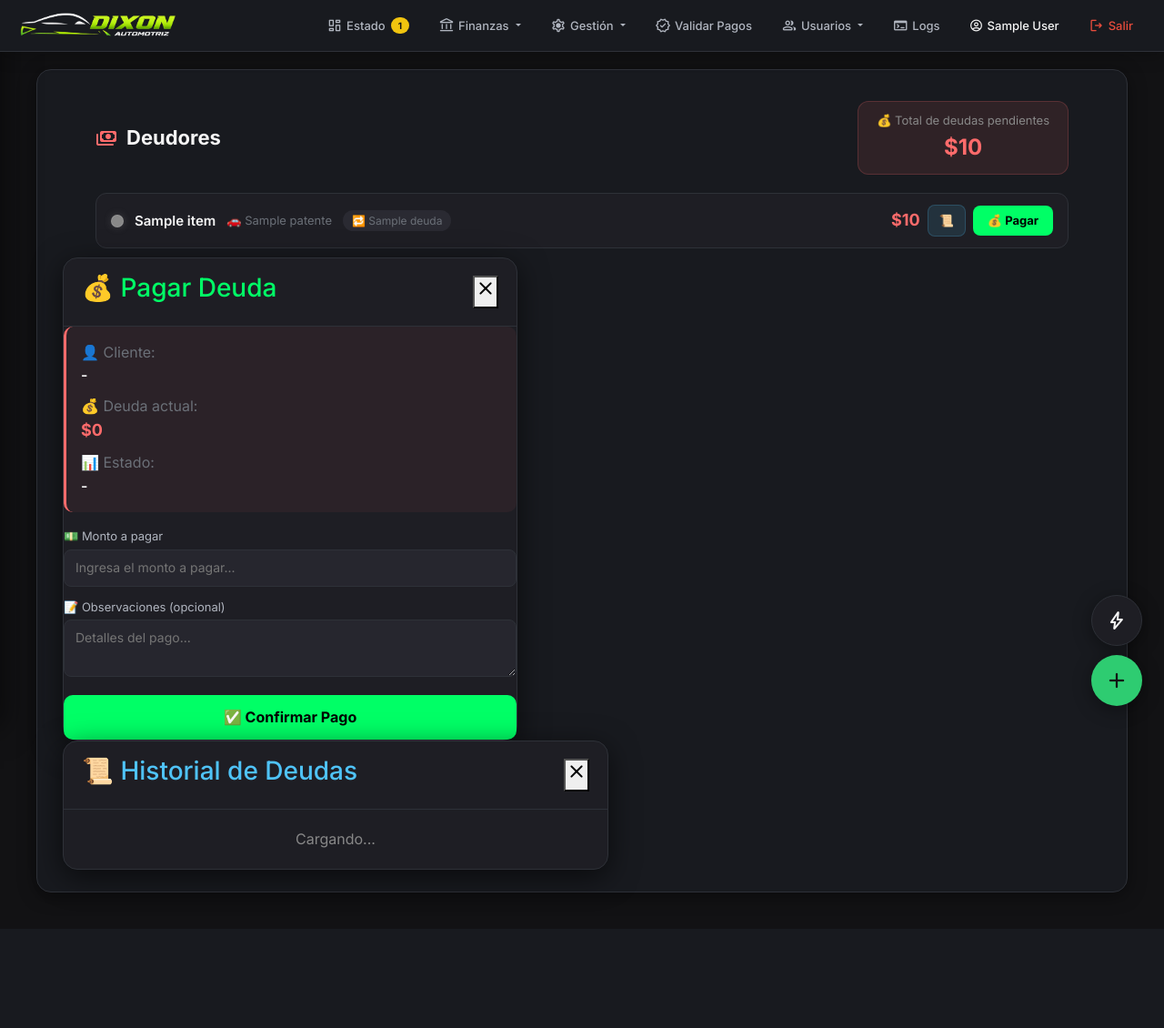
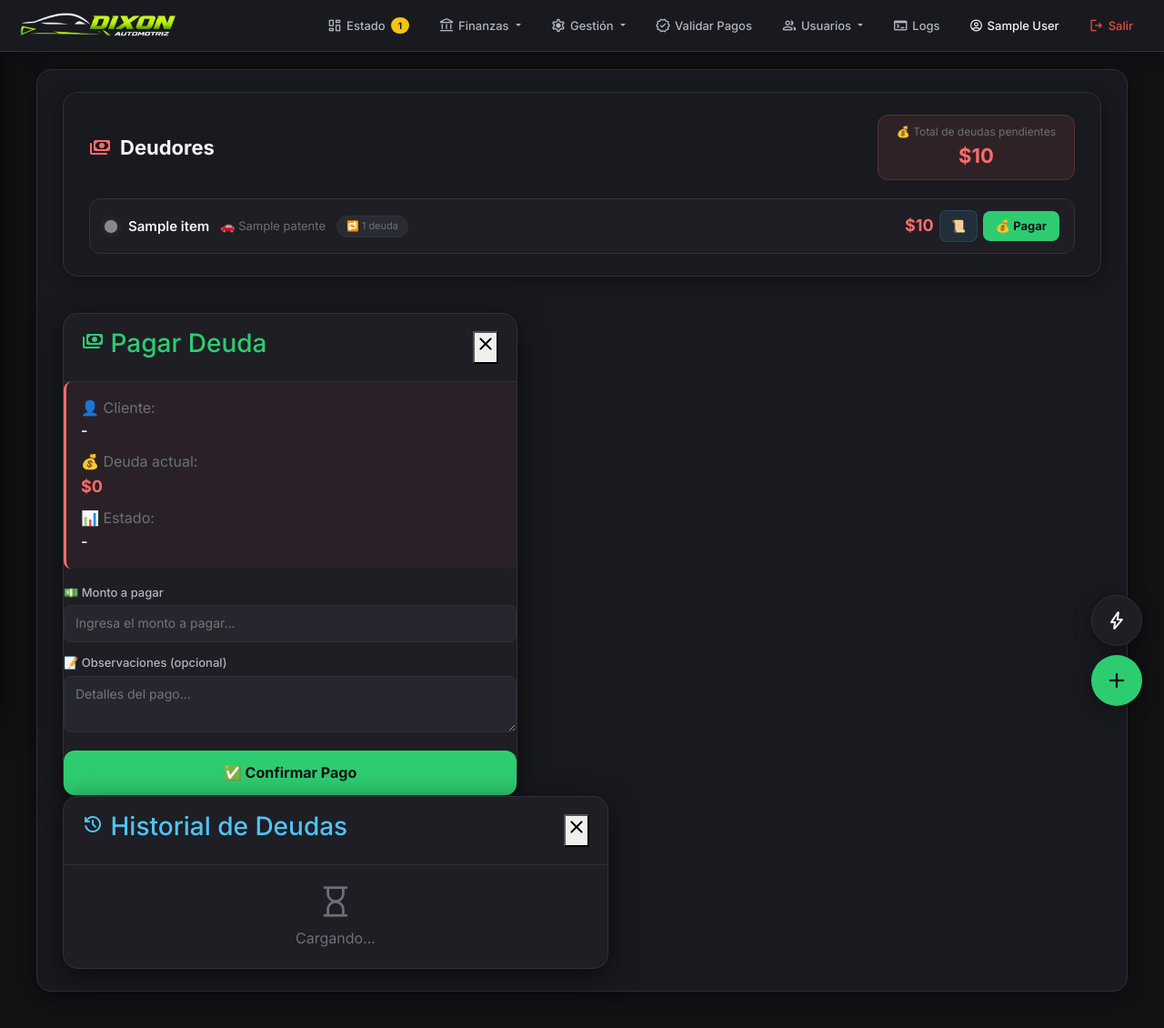
Before and after one commit to kevinttbr2-cyber/EA-Dixon, a Flask app: page /deudores in a window 1280 px wide. Shown: the whole page at 91% size. Before the commit the page ends 1003 px from the top, so only its background shows below. Run offline with Flask 3, Linux system fonts and the light colour scheme; the visitor is signed in with stand-in values (Sample User, id 1); a database or web service that is not in the repository returns one stand-in record (values such as "Sample title"); data that the repository does not hold is empty; some libraries are stand-ins or nearby versions.

Commit message:
Update deudores.html

```diff
--- a/Frontend/templates/deudores.html
+++ b/Frontend/templates/deudores.html
@@ -5,6 +5,9 @@
 {% block content %}
 
 <style>
+/* ============================================
+   ESTILOS DEUDORES (CONSISTENTE CON EL SISTEMA)
+   ============================================ */
 .deudores-container {
     max-width: 1100px;
     margin: 0 auto;
@@ -32,43 +35,43 @@
 .deudores-container .total-deudas {
     background: rgba(255, 107, 107, 0.10);
     border: 1px solid rgba(255, 107, 107, 0.20);
-    border-radius: 12px;
-    padding: 10px 20px;
+    border-radius: var(--radius-md);
+    padding: 8px 20px;
     text-align: center;
 }
 
 .deudores-container .total-deudas .label {
-    color: #888;
-    font-size: 13px;
+    color: var(--text-muted);
+    font-size: 12px;
     display: block;
 }
 
 .deudores-container .total-deudas .monto {
     color: #ff6b6b;
     font-weight: 700;
-    font-size: 24px;
+    font-size: 22px;
 }
 
 /* ============================================
-   TARJETAS DE DEUDORES
+   TARJETAS DE DEUDORES (ESTILO CONSISTENTE)
    ============================================ */
 .deudores-grid {
-    display: grid;
-    grid-template-columns: 1fr;
-    gap: 10px;
+    display: flex;
+    flex-direction: column;
+    gap: 8px;
 }
 
 .deudor-card {
     background: var(--bg-card);
     border: 1px solid var(--border-subtle);
-    border-radius: 12px;
+    border-radius: var(--radius-md);
     padding: 12px 16px;
     display: flex;
     justify-content: space-between;
     align-items: center;
     flex-wrap: wrap;
+    gap: 8px;
     transition: var(--transition);
-    cursor: default;
 }
 
 .deudor-card:hover {
@@ -110,40 +113,41 @@
 
 .deudor-card .frecuencia {
     color: var(--text-muted);
-    font-size: 12px;
+    font-size: 11px;
     background: var(--bg-hover);
     padding: 2px 10px;
     border-radius: 20px;
+    border: 1px solid var(--border-subtle);
 }
 
 .deudor-card .acciones {
     display: flex;
-    gap: 8px;
+    gap: 6px;
     align-items: center;
 }
 
 .deudor-card .btn-pagar {
-    background: #00ff66 !important;
-    color: #000 !important;
+    background: var(--accent-green) !important;
+    color: var(--bg-primary) !important;
     font-weight: 700;
     border: none;
-    border-radius: 8px;
-    padding: 6px 16px;
+    border-radius: var(--radius-sm);
+    padding: 6px 14px;
     font-size: 13px;
     cursor: pointer;
     transition: var(--transition);
 }
 
 .deudor-card .btn-pagar:hover {
-    background: #00cc52 !important;
     transform: scale(1.02);
+    box-shadow: 0 0 20px rgba(0, 255, 102, 0.15);
 }
 
 .deudor-card .btn-historial {
-    background: rgba(79, 195, 247, 0.12);
+    background: rgba(79, 195, 247, 0.10);
     color: #4fc3f7;
-    border: 1px solid rgba(79, 195, 247, 0.20);
-    border-radius: 8px;
+    border: 1px solid rgba(79, 195, 247, 0.15);
+    border-radius: var(--radius-sm);
     padding: 6px 12px;
     font-size: 13px;
     cursor: pointer;
@@ -168,76 +172,89 @@
     margin-bottom: 16px;
 }
 
+.sin-deudores p {
+    font-size: 16px;
+    color: var(--text-primary);
+}
+
+.sin-deudores .sub {
+    color: var(--text-muted);
+    font-size: 14px;
+}
+
 /* ============================================
-   MODAL PAGO
+   MODAL PAGO (CONSISTENTE)
    ============================================ */
-.modal-pago-deuda .modal-content {
+.modal-deuda .modal-content {
     max-width: 500px !important;
 }
 
-.modal-pago-deuda .info-deuda {
-    background: rgba(255, 107, 107, 0.06);
-    border-radius: 10px;
+.modal-deuda .info-deuda {
+    background: rgba(255, 107, 107, 0.05);
+    border-radius: var(--radius-sm);
     padding: 12px 16px;
     margin-bottom: 16px;
     border-left: 3px solid #ff6b6b;
 }
 
-.modal-pago-deuda .info-deuda .row {
+.modal-deuda .info-deuda .row {
     display: flex;
     justify-content: space-between;
     padding: 4px 0;
 }
 
-.modal-pago-deuda .info-deuda .label {
+.modal-deuda .info-deuda .row .label {
     color: var(--text-muted);
 }
 
-.modal-pago-deuda .info-deuda .value {
+.modal-deuda .info-deuda .row .value {
     font-weight: 600;
     color: var(--text-primary);
 }
 
-.modal-pago-deuda .info-deuda .deuda-value {
+.modal-deuda .info-deuda .row .deuda-value {
     color: #ff6b6b;
     font-weight: 700;
     font-size: 18px;
 }
 
-.modal-pago-deuda .form-group {
+.modal-deuda .form-group {
     margin-bottom: 12px;
 }
 
-.modal-pago-deuda .form-group label {
+.modal-deuda .form-group label {
     color: var(--text-secondary);
     font-size: 13px;
+    font-weight: 500;
     display: block;
     margin-bottom: 4px;
 }
 
-.modal-pago-deuda .form-group input,
-.modal-pago-deuda .form-group textarea {
+.modal-deuda .form-group input,
+.modal-deuda .form-group textarea {
     width: 100%;
     padding: 8px 12px;
     background: var(--bg-input);
     border: 1px solid var(--border-subtle);
-    border-radius: 8px;
+    border-radius: var(--radius-sm);
     color: var(--text-primary);
     font-size: 14px;
+    transition: var(--transition);
 }
 
-.modal-pago-deuda .form-group input:focus,
-.modal-pago-deuda .form-group textarea:focus {
+.modal-deuda .form-group input:focus,
+.modal-deuda .form-group textarea:focus {
     outline: none;
-    border-color: #00ff66;
+    border-color: var(--accent-green);
+    box-shadow: 0 0 0 3px rgba(46, 204, 113, 0.08);
 }
 
-.modal-pago-deuda .btn-pagar-deuda {
-    background: #00ff66 !important;
-    color: #000 !important;
+.modal-deuda .btn-pagar-deuda {
+    background: var(--accent-green) !important;
+    color: var(--bg-primary) !important;
     font-weight: 700;
     border: none;
-    border-radius: 10px;
+    border-radius: var(--radius-md);
     padding: 12px;
     width: 100%;
     font-size: 16px;
@@ -245,16 +262,19 @@
     transition: var(--transition);
 }
 
-.modal-pago-deuda .btn-pagar-deuda:hover {
-    background: #00cc52 !important;
+.modal-deuda .btn-pagar-deuda:hover {
     transform: scale(1.01);
+    box-shadow: 0 0 30px rgba(0, 255, 102, 0.15);
 }
 
-.modal-pago-deuda .btn-pagar-deuda:disabled {
+.modal-deuda .btn-pagar-deuda:disabled {
     opacity: 0.6;
     cursor: not-allowed;
 }
 
+/* ============================================
+   RESPONSIVE
+   ============================================ */
 @media (max-width: 600px) {
     .deudor-card {
         flex-direction: column;
@@ -269,10 +289,14 @@
         align-items: stretch;
         gap: 10px;
     }
+    .deudores-container .header h2 {
+        font-size: 18px;
+    }
 }
 </style>
 
-<div class="deudores-container">
+<div class="base-container deudores-container">
+
     <!-- HEADER -->
     <div class="header">
         <h2>
@@ -315,7 +339,7 @@
                     {% endif %}
 
                     <span class="frecuencia">
-                        {% if d.frecuencia_deudas %}
+                        {% if d.frecuencia_deudas and d.frecuencia_deudas > 0 %}
                             🔁 {{ d.frecuencia_deudas }} deuda{{ 's' if d.frecuencia_deudas > 1 else '' }}
                         {% else %}
                             🔁 1 deuda
@@ -326,11 +350,11 @@
                 <div class="acciones">
                     <span class="monto">${{ "{:,.0f}".format(d.monto_deuda) }}</span>
 
-                    <button class="btn-historial" onclick="verHistorial('{{ d.cliente_nombre }}')">
+                    <button class="btn-historial" onclick="verHistorialDeuda('{{ d.cliente_nombre }}')" title="Ver historial">
                         📜
                     </button>
 
-                    <button class="btn-pagar" onclick="abrirModalPago('{{ d.id }}', '{{ d.cliente_nombre }}', {{ d.monto_deuda }})">
+                    <button class="btn-pagar" onclick="abrirModalPagoDeuda('{{ d.id }}', '{{ d.cliente_nombre }}', {{ d.monto_deuda }})">
                         💰 Pagar
                     </button>
                 </div>
@@ -339,8 +363,8 @@
         {% else %}
             <div class="sin-deudores">
                 <span class="icono material-symbols-rounded">check_circle</span>
-                <p style="font-size: 18px; color: var(--text-primary);">🎉 No hay deudores pendientes</p>
-                <p style="color: var(--text-muted);">Todos los clientes están al día</p>
+                <p>🎉 No hay deudores pendientes</p>
+                <span class="sub">Todos los clientes están al día</span>
             </div>
         {% endif %}
     </div>
@@ -349,11 +373,14 @@
 <!-- ============================================
    MODAL PAGAR DEUDA
    ============================================ -->
-<div id="modalPagarDeuda" class="modal-dixon modal-pago-deuda">
+<div id="modalPagarDeuda" class="modal-dixon modal-deuda">
     <div class="modal-content">
         <div class="modal-header">
-            <h3 style="color: #00ff66;">💰 Pagar Deuda</h3>
-            <button class="close-btn" onclick="cerrarModalPago()">
+            <h3 style="color: var(--accent-green);">
+                <span class="material-symbols-rounded" style="font-size: 24px;">payments</span>
+                Pagar Deuda
+            </h3>
+            <button class="close-btn" onclick="cerrarModalPagoDeuda()">
                 <span class="material-symbols-rounded">close</span>
             </button>
         </div>
@@ -398,13 +425,19 @@
 <div id="modalHistorialDeuda" class="modal-dixon">
     <div class="modal-content" style="max-width: 600px;">
         <div class="modal-header">
-            <h3 style="color: #4fc3f7;">📜 Historial de Deudas</h3>
+            <h3 style="color: #4fc3f7;">
+                <span class="material-symbols-rounded" style="font-size: 24px;">history</span>
+                Historial de Deudas
+            </h3>
             <button class="close-btn" onclick="cerrarModalHistorialDeuda()">
                 <span class="material-symbols-rounded">close</span>
             </button>
         </div>
         <div id="contenidoHistorialDeuda" style="max-height: 400px; overflow-y: auto;">
-            <div style="text-align:center;padding:20px;color:#888;">Cargando...</div>
+            <div style="text-align:center;padding:20px;color:var(--text-muted);">
+                <span class="material-symbols-rounded" style="font-size: 40px;">hourglass_empty</span>
+                <br>Cargando...
+            </div>
         </div>
     </div>
 </div>
@@ -415,7 +448,7 @@ const API_URL = 'https://ea-dixon-production.up.railway.app';
 // ============================================
 // ABRIR MODAL DE PAGO
 // ============================================
-function abrirModalPago(id, nombre, monto) {
+function abrirModalPagoDeuda(id, nombre, monto) {
     document.getElementById('modalDeudorId').value = id;
     document.getElementById('modalClienteNombre').textContent = nombre;
     document.getElementById('modalDeudaActual').textContent = '$' + monto.toLocaleString('es-CL');
@@ -441,7 +474,7 @@ function abrirModalPago(id, nombre, monto) {
     document.getElementById('modalPagarDeuda').classList.add('active');
 }
 
-function cerrarModalPago() {
+function cerrarModalPagoDeuda() {
     document.getElementById('modalPagarDeuda').classList.remove('active');
 }
 
@@ -493,7 +526,7 @@ function confirmarPagoDeuda() {
     .then(data => {
         if (data.success) {
             alert('✅ ' + data.mensaje);
-            cerrarModalPago();
+            cerrarModalPagoDeuda();
             location.reload();
         } else {
             alert('❌ Error: ' + (data.error || 'Desconocido'));
@@ -511,17 +544,17 @@ function confirmarPagoDeuda() {
 // ============================================
 // VER HISTORIAL
 // ============================================
-function verHistorial(nombre) {
+function verHistorialDeuda(nombre) {
     const modal = document.getElementById('modalHistorialDeuda');
     const contenido = document.getElementById('contenidoHistorialDeuda');
     modal.classList.add('active');
-    contenido.innerHTML = '<div style="text-align:center;padding:20px;color:#888;">Cargando historial...</div>';
+    contenido.innerHTML = '<div style="text-align:center;padding:20px;color:var(--text-muted);"><span class="material-symbols-rounded" style="font-size: 40px;">hourglass_empty</span><br>Cargando historial...</div>';
 
     fetch(`${API_URL}/api/deudores/historial/${encodeURIComponent(nombre)}`)
         .then(r => r.json())
         .then(data => {
             if (data.length === 0) {
-                contenido.innerHTML = '<div style="text-align:center;padding:20px;color:#888;">No hay historial de deudas</div>';
+                contenido.innerHTML = '<div style="text-align:center;padding:20px;color:var(--text-muted);">No hay historial de deudas</div>';
                 return;
             }
 
@@ -532,19 +565,19 @@ function verHistorial(nombre) {
                 const tipoEmoji = item.tipo === 'deuda' ? '⚠️' : '💰';
                 const tipoColor = item.tipo === 'deuda' ? '#ff6b6b' : '#00ff66';
                 html += `
-                    <div style="display:flex;justify-content:space-between;padding:8px 0;border-bottom:1px solid rgba(255,255,255,0.04);">
+                    <div style="display:flex;justify-content:space-between;padding:8px 0;border-bottom:1px solid var(--border-subtle);">
                         <div>
                             <span style="color:${tipoColor};">${tipoEmoji}</span>
-                            <span style="color:#fff;">${item.tipo === 'deuda' ? 'Deuda' : 'Abono'}</span>
+                            <span style="color:var(--text-primary);">${item.tipo === 'deuda' ? 'Deuda' : 'Abono'}</span>
                             ${item.tipo === 'deuda' ?
                                 `<span style="color:#ff6b6b;font-weight:600;">+$${item.monto_deuda.toLocaleString()}</span>` :
                                 `<span style="color:#00ff66;font-weight:600;">-$${item.monto_abonado.toLocaleString()}</span>`
                             }
                         </div>
-                        <div style="color:#888;font-size:12px;">
+                        <div style="color:var(--text-muted);font-size:12px;">
                             ${item.saldo_restante > 0 ? `Saldo: $${item.saldo_restante.toLocaleString()}` : '✅ Liquidado'}
                         </div>
-                        <div style="color:#666;font-size:11px;">${fechaStr}</div>
+                        <div style="color:var(--text-muted);font-size:11px;">${fechaStr}</div>
                     </div>
                 `;
             });
```
